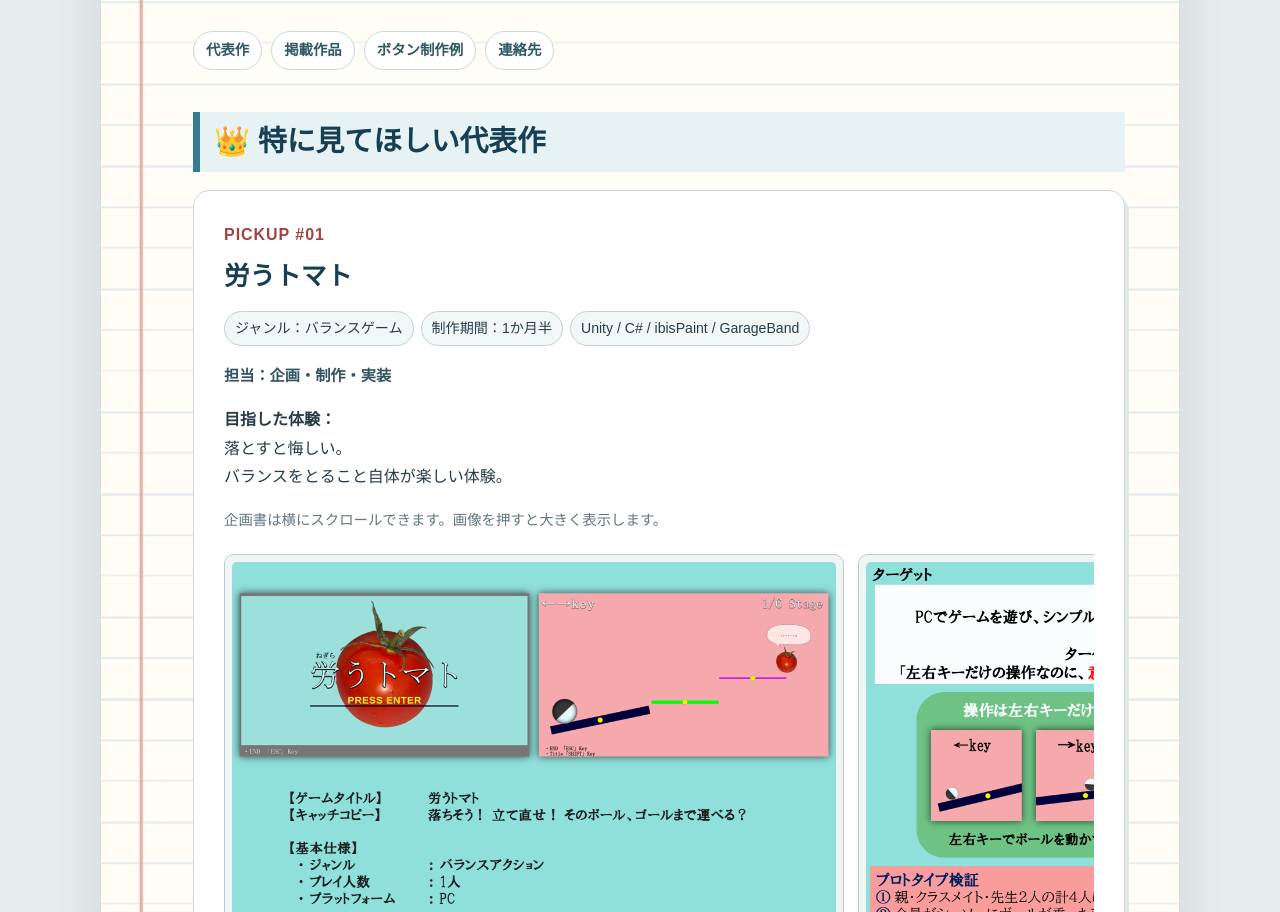
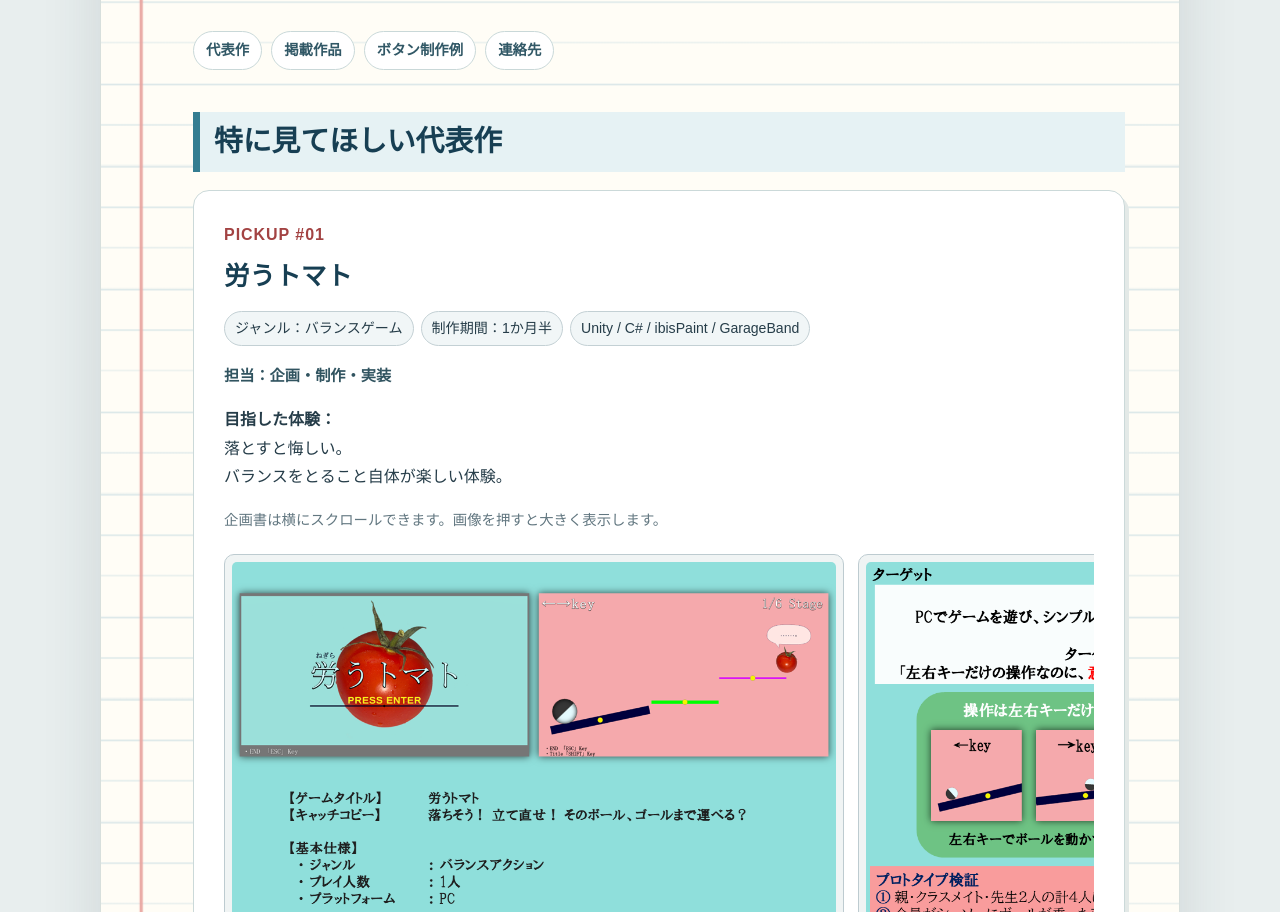
Before and after one commit to SiroMaru-game/siromaru-game.github.io, a plain HTML site: page index.html in a window 1280 px wide. Shown: the part 1211-2123 px from the top of the page. Drawn offline with Linux system fonts and the light colour scheme.

Commit message:
Update index.html

```diff
--- a/index.html
+++ b/index.html
@@ -678,7 +678,7 @@
       </nav>
 
       <section id="pickup">
-        <h2 class="section-title">👑 特に見てほしい代表作</h2>
+        <h2 class="section-title">特に見てほしい代表作</h2>
 
         <article class="pickup">
           <span class="pickup-label">PICKUP #01</span>
```
